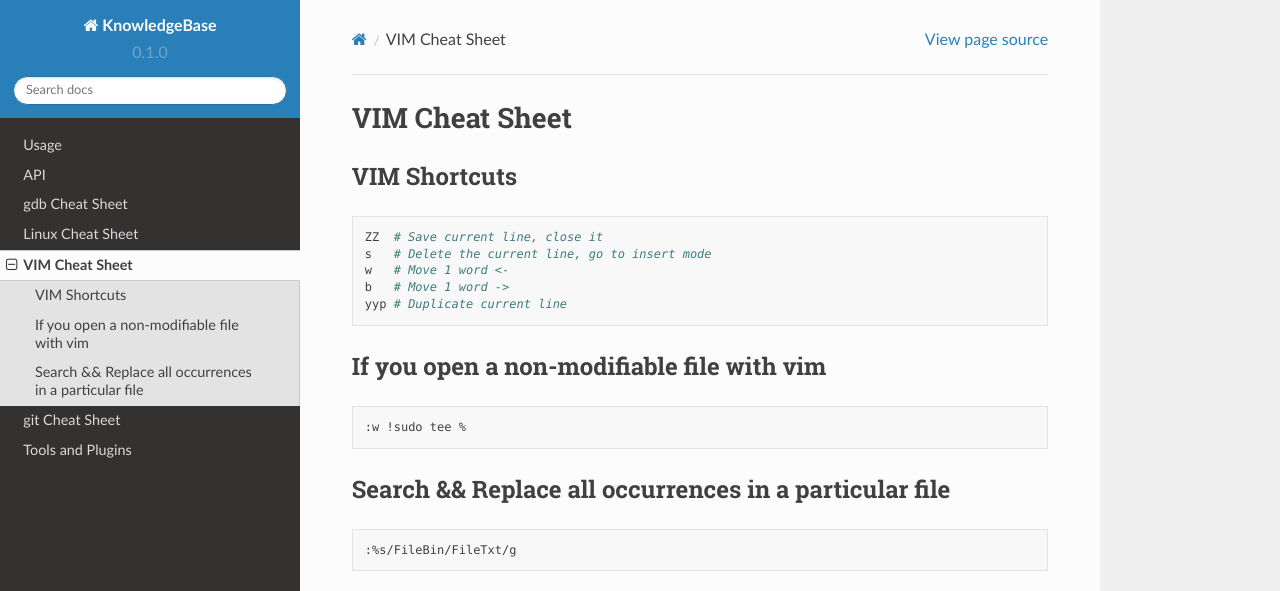
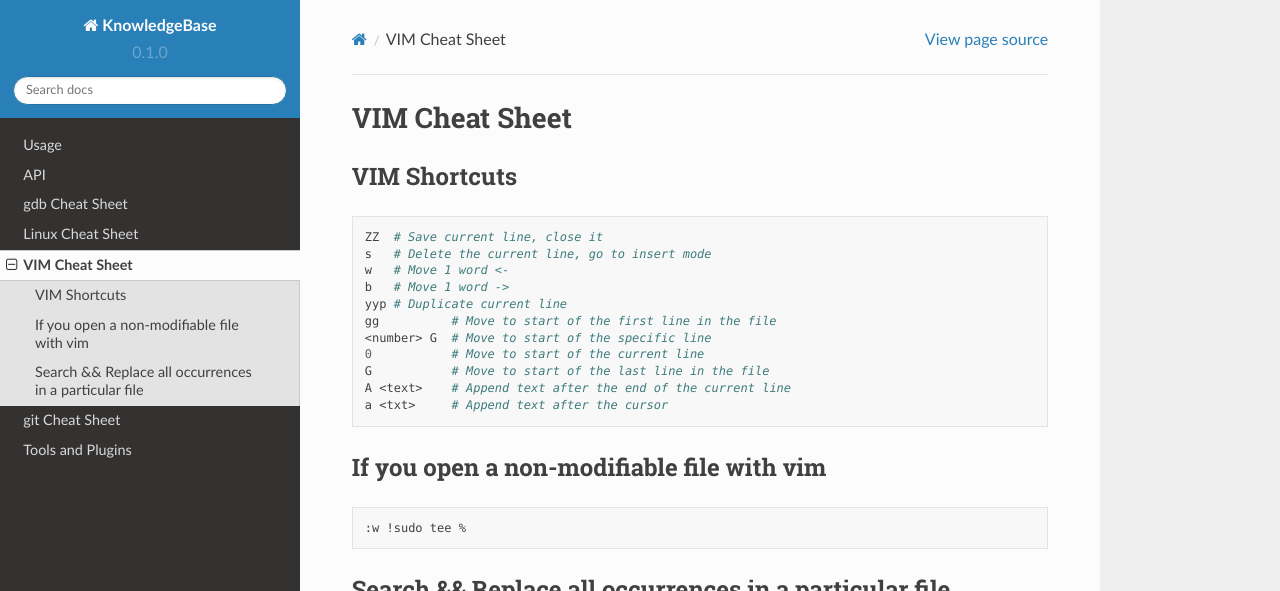
Before and after one commit to celikelozdinc/KnowledgeBase, a Sphinx documentation site: the page built from docs/source/vim.rst, in a window 1280 px wide and 985 px high, cut to the strip 0-591 px from the top of the window. Built offline with Sphinx 7.4.7 and the Read the Docs theme 2.0.0, drawn with Linux system fonts in a browser that asks for light colours.

Commit message:
move commands on vim

```diff
--- a/docs/source/vim.rst
+++ b/docs/source/vim.rst
@@ -13,6 +13,12 @@
    w   # Move 1 word <-
    b   # Move 1 word ->
    yyp # Duplicate current line
+   gg          # Move to start of the first line in the file
+   <number> G  # Move to start of the specific line
+   0           # Move to start of the current line
+   G           # Move to start of the last line in the file
+   A <text>    # Append text after the end of the current line
+   a <txt>     # Append text after the cursor
 
 If you open a non-modifiable file with vim
 -------------------------------------------
```
